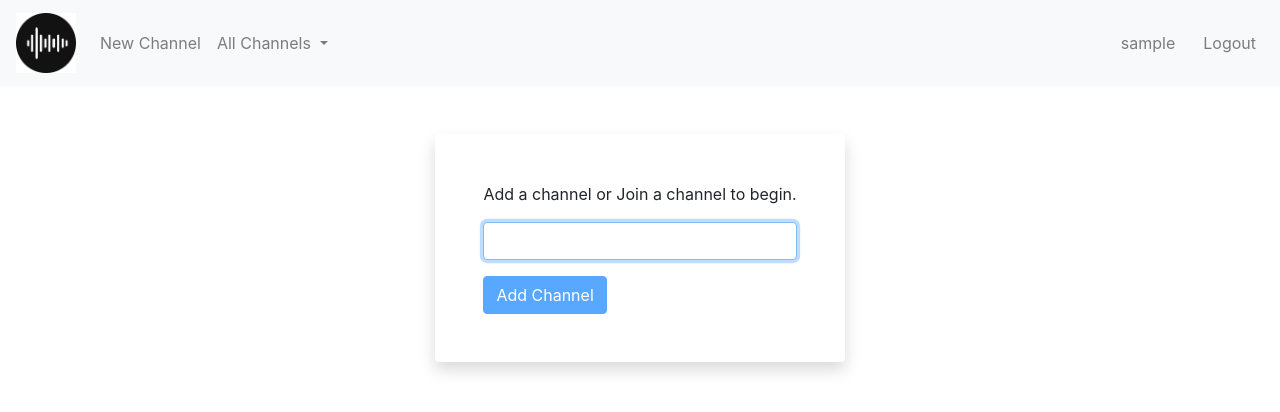
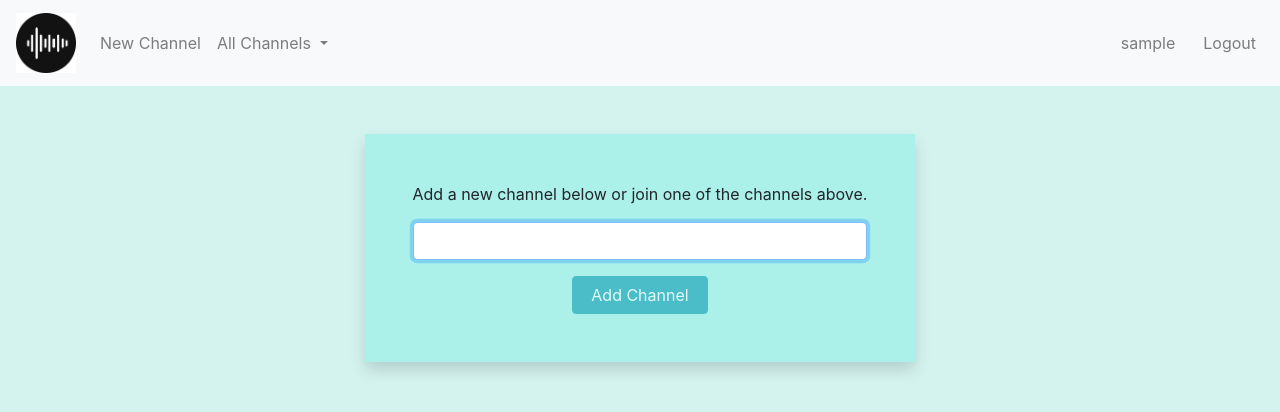
Before and after one commit to kangyeelim/flaskslack, a Flask app: page / in a window 1280 px wide. Shown: the top 412 px of the page. Run offline with Flask 2, Linux system fonts and the light colour scheme; the visitor is signed in with stand-in values (Sample User, id 1); some libraries are stand-ins or nearby versions.

Commit message:
Updated css.

```diff
--- /dev/null
+++ b/static/layout2.css
@@ -0,0 +1,14 @@
+body, html {
+	margin: 0;
+	padding: 0;
+	height: 10%;
+	background: #d4f3ef;
+}
+
+.card-body {
+	background:#abf0e9;
+}
+
+.add_channel_btn {
+	width: 30%;
+}
--- a/templates/chat.html
+++ b/templates/chat.html
@@ -8,7 +8,7 @@
 <div>
 <h3 class=" text-center" style="margin-top: 1rem">Chat Channel</h3>
     <h1 class=" text-center" style="margin-bottom: 1rem">
-        <span class="badge badge-dark">
+        <span class="badge badge-info">
             {{ session.channel }}
         </span>
     </h1>
--- a/templates/home.html
+++ b/templates/home.html
@@ -16,12 +16,14 @@
 <div class="container-channel custom-window">
 	<div class="card border-0 shadow my-5">
 	<div class="card-body p-5">
-	<p>Add a channel or Join a channel to begin.</p>
+	<p>Add a new channel below or join one of the channels above.</p>
 	<form action="/create" method="post">
         <div class="form-group">
             <input type="text" class="form-control" name="channel" id="channel" autofocus>
         </div>
-        <button id="submit" class="btn btn-primary" type="submit">Add Channel</button>
+		<div class="d-flex justify-content-center mt-3">
+			<button id="submit" class="btn btn-info add_channel_btn" type="submit" type="button">Add Channel</button>
+		</div>
     </form>
 	</div>
     </div>
--- a/templates/layout2.html
+++ b/templates/layout2.html
@@ -3,6 +3,7 @@
 
 <head>
 <meta name="viewport" content="width=device-width, initial-scale=1">
+<link rel="stylesheet" href="{{ url_for('static', filename='layout2.css') }}">
 <link rel="stylesheet" href="https://stackpath.bootstrapcdn.com/bootstrap/4.4.1/css/bootstrap.min.css" integrity="sha384-Vkoo8x4CGsO3+Hhxv8T/Q5PaXtkKtu6ug5TOeNV6gBiFeWPGFN9MuhOf23Q9Ifjh" crossorigin="anonymous">
 <script src="https://code.jquery.com/jquery-3.4.1.slim.min.js" integrity="sha384-J6qa4849blE2+poT4WnyKhv5vZF5SrPo0iEjwBvKU7imGFAV0wwj1yYfoRSJoZ+n" crossorigin="anonymous"></script>
 <script src="https://cdn.jsdelivr.net/npm/popper.js@1.16.0/dist/umd/popper.min.js" integrity="sha384-Q6E9RHvbIyZFJoft+2mJbHaEWldlvI9IOYy5n3zV9zzTtmI3UksdQRVvoxMfooAo" crossorigin="anonymous"></script>
```
Also changed, not shown: static/img/addchannel.png (added), static/img/chatpage.png (added), static/img/loginpage.png (added).
